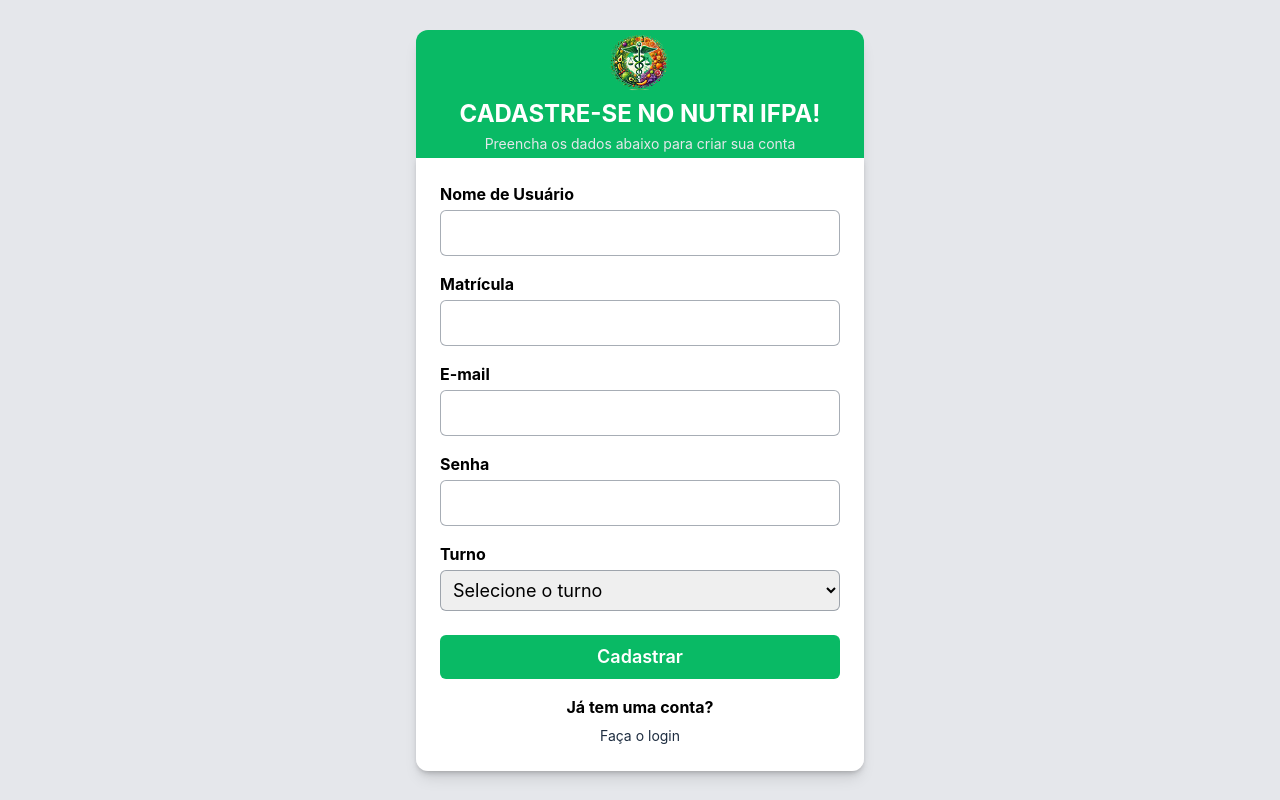
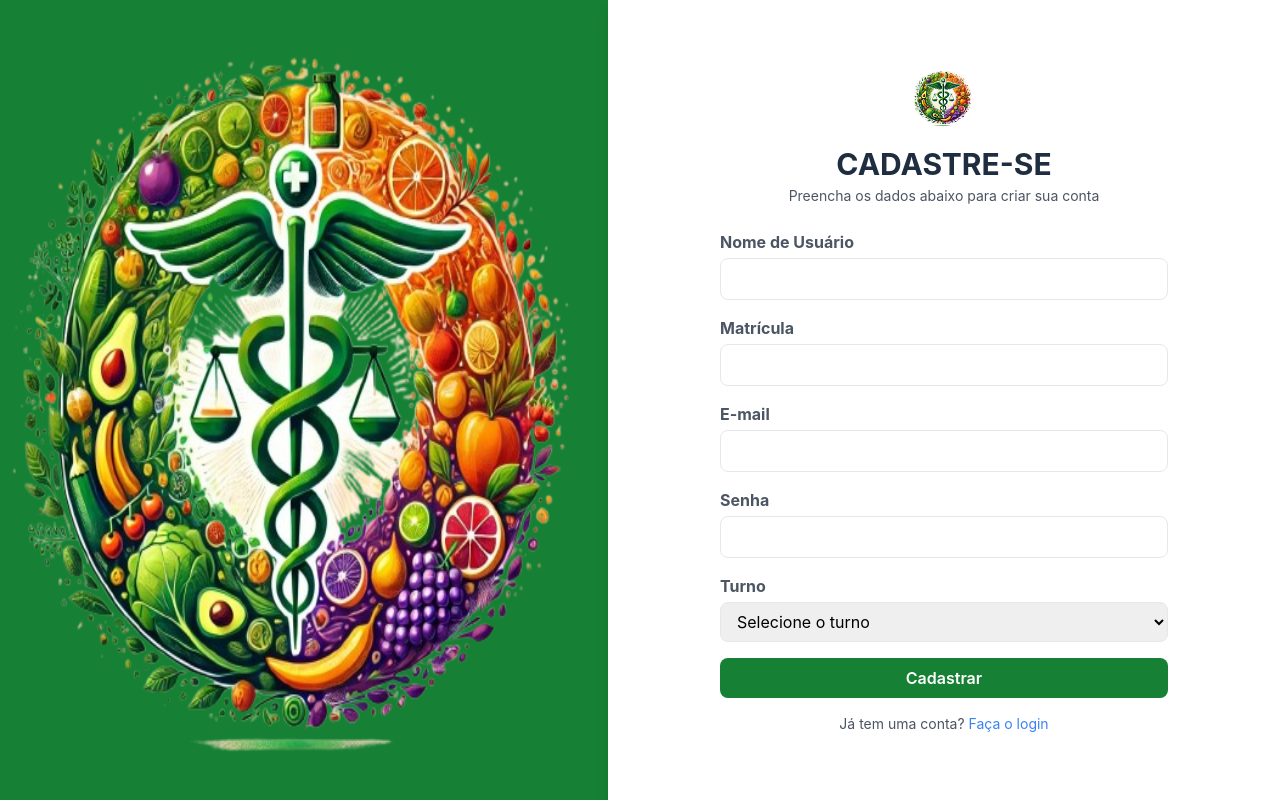
Before and after one commit to RomuloLB28/engenharia-software-front, a React (Create React App) app: page /register in a window 1280 px wide. Built offline with nearby package versions, Linux system fonts and the light colour scheme.

Commit message:
update: imagem na tela de login e cadastro

```diff
--- a/src/components/Login.js
+++ b/src/components/Login.js
@@ -1,63 +1,87 @@
 import React from 'react';
 import { Link } from 'react-router-dom';
-import logo from './logo.png'; // Importe seu logo
+import logo from './logo.png'; // Adicione o logo aqui
+import fundo from './fundo.jpeg'; // Adicione a imagem ou ilustração aqui
 
 const Login = () => {
   return (
-    <div className="flex items-center justify-center min-h-screen bg-gray-200 p-6">
-      <div className="bg-gray text-white w-full max-w-md rounded-xl shadow-lg">
-        {/* Logo e Texto */}
-        <div className="h-32 bg-[#09ba65] rounded-t-xl flex flex-col items-center justify-center p-4">
-          <img src={logo} alt="Logo" className="w-16 mb-1" />
-          {/* Texto de boas-vindas */}
-          <h1 className="text-2xl font-bold text-white text-center mb-1">
-            BEM VINDOS AO NUTRI IFPA!
-          </h1>
-          {/* Subtítulo */}
-          <h3 className="text-sm text-gray-200 text-center mb-1">
-            Monitorando e orientando sua alimentação
-          </h3>
+    <div className="flex min-h-screen bg-[#f0f9ff] opacity-90">
+      {/* Lado Esquerdo com a Ilustração */}
+      <div className="hidden md:flex flex-1 bg-[#168134] items-center justify-center">
+        <img
+          src={logo}
+          alt="fundo"
+          className="w-[100%] h-[100%]"
+        />
+      </div>
+
+      {/* Lado Direito com o Formulário */}
+      <div className="flex-1 flex items-center justify-center bg-white p-8 shadow-lg">
+        <div className="w-full max-w-md">
+          {/* Logo e Título */}
+          <div className="flex flex-col items-center mb-6">
+            <img src={logo} alt="Logo" className="w-16 mb-4" />
+            <h2 className="text-3xl font-bold text-[#1e2d40]">LOGIN</h2>
           </div>
 
           {/* Formulário */}
-        <form className="p-6 bg-white rounded-b-xl shadow-md">
-          {/* Input de Matricula */}
-          <div className="relative mb-6">
-            <i className="fas fa-user absolute left-2 top-1/2 transform -translate-y-1/2 text-gray-600"></i>
+          <form>
+            {/* Campo de Username */}
+            <div className="mb-4">
+              <label className="block mb-1 text-gray-600 font-bold">
+                Usuário
+              </label>
               <input
                 type="text"
+                placeholder=""
+                className="w-full px-3 py-2 border rounded-lg focus:outline-none focus:border-blue-500"
                 required
-              placeholder='Usuário'
-              className="w-full text-black pl-2 pr-4 py-2 text-lg border border-[#1e2d4063] rounded-md focus:border-[#1e2d40cf] outline-none"
               />
             </div>
 
-          {/* Input de Senha */}
-          <div className="relative mb-6">
-            <i className="fas fa-lock absolute left-2 top-1/2 transform -translate-y-1/2 text-gray-600"></i>
+            {/* Campo de Password */}
+            <div className="mb-4">
+              <label className="block mb-1 text-gray-600 font-bold">
+                Senha
+              </label>
               <input
                 type="password"
+                placeholder=""
+                className="w-full px-3 py-2 border rounded-lg focus:outline-none focus:border-blue-500"
                 required
-              placeholder='Senha'
-              className="w-full pl-2 text-black pr-4 py-2 text-lg border border-[#1e2d4063] rounded-md focus:border-[#1e2d40cf] outline-none"
               />
             </div>
 
-          {/* Botão de Login */}
-          <div className="mb-4">
-            <button className="w-full py-2 text-lg font-semibold bg-[#168134] text-white rounded-md hover:bg-[#059e52]">
-              Login
-            </button>
+            {/* Checkbox e Link */}
+            <div className="flex justify-between items-center mb-6">
+              <label className="inline-flex items-center">
+                <input type="checkbox" className="form-checkbox" />
+                <span className="ml-2 text-sm text-gray-600">Lembrar senha?</span>
+              </label>
+              <Link to="/forgot-password" className="text-sm text-blue-500 hover:underline">
+                Esqueceu a senha?
+              </Link>
             </div>
 
-          {/* Link para recuperação de senha */}
-          <div className="text-right">
-            <p className="relative mb-1 text-black font-bold">Não tem uma conta?</p>
-            <Link to="/register" className="text-[#1e2d40] text-sm hover:underline">
-              Cadastre-se
+            {/* Botão de Login */}
+            <button
+              type="submit"
+              className="w-full py-2 px-4 bg-[#168134] text-white font-semibold rounded-lg hover:bg-blue-600 transition duration-300"
+            >
+              Entrar
+            </button>
+
+            {/* Link para Registro */}
+            <div className="text-center mt-4">
+              <p className="text-sm text-gray-600">
+                Não tem uma conta?{' '}
+                <Link to="/register" className="text-blue-500 hover:underline">
+                  Inscrever-se
                 </Link>
+              </p>
             </div>
           </form>
+        </div>
       </div>
     </div>
   );
--- a/src/components/Register.js
+++ b/src/components/Register.js
@@ -1,72 +1,94 @@
 import React from 'react';
 import { Link } from 'react-router-dom';
 import logo from './logo.png'; // Importe seu logo
+import fundo from './fundo.jpeg'; // Importe a imagem de fundo
 
 const Register = () => {
   return (
-    <div className="flex items-center justify-center min-h-screen bg-gray-200 p-6">
-      <div className="bg-gray text-white w-full max-w-md rounded-xl shadow-lg">
-        {/* Logo e Texto */}
-        <div className="h-32 bg-[#09ba65] rounded-t-xl flex flex-col items-center justify-center p-4">
-          <img src={logo} alt="Logo" className="w-16 mb-1" />
-          {/* Texto de boas-vindas */}
-          <h1 className="text-2xl font-bold text-white text-center mb-1">
-            CADASTRE-SE NO NUTRI IFPA!
-          </h1>
-          {/* Subtítulo */}
-          <h3 className="text-sm text-gray-200 text-center mb-1">
+    <div className="flex min-h-screen bg-[#f0f9ff]">
+      {/* Lado Esquerdo com a Ilustração */}
+      <div className="hidden md:flex flex-1 bg-[#168134] items-center justify-center">
+        <img
+          src={logo}
+          alt="fundo"
+          className="w-[100%] h-[100%]"
+        />
+      </div>
+
+      {/* Lado Direito com o Formulário */}
+      <div className="flex-1 flex items-center justify-center bg-white p-8 shadow-lg">
+        <div className="w-full max-w-md">
+          {/* Logo e Título */}
+          <div className="flex flex-col items-center mb-6">
+            <img src={logo} alt="Logo" className="w-16 mb-4" />
+            <h2 className="text-3xl font-bold text-[#1e2d40]">CADASTRE-SE</h2>
+            <p className="text-sm text-gray-600 mt-1">
               Preencha os dados abaixo para criar sua conta
-          </h3>
+            </p>
           </div>
 
           {/* Formulário */}
-        <form className="p-6 bg-white rounded-b-xl shadow-md">
+          <form>
             {/* Nome de Usuário */}
-          <div className="relative mb-4">
-            <p className="relative mb-1 text-black font-bold">Nome de Usuário</p>
+            <div className="mb-4">
+              <label className="block mb-1 text-gray-600 font-bold">
+                Nome de Usuário
+              </label>
               <input
                 type="text"
+                placeholder=""
+                className="w-full px-3 py-2 border rounded-lg focus:outline-none focus:border-blue-500"
                 required
-              className="w-full text-black pl-2 pr-4 py-2 text-lg border border-[#1e2d4063] rounded-md focus:border-[#1e2d40cf] outline-none"
               />
             </div>
 
             {/* Matrícula */}
-          <div className="relative mb-4">
-            <p className="relative mb-1 text-black font-bold">Matrícula</p>
+            <div className="mb-4">
+              <label className="block mb-1 text-gray-600 font-bold">
+                Matrícula
+              </label>
               <input
                 type="text"
+                placeholder=""
+                className="w-full px-3 py-2 border rounded-lg focus:outline-none focus:border-blue-500"
                 required
-              className="w-full text-black pl-2 pr-4 py-2 text-lg border border-[#1e2d4063] rounded-md focus:border-[#1e2d40cf] outline-none"
               />
             </div>
 
-          {/* Email */}
-          <div className="relative mb-4">
-            <p className="relative mb-1 text-black font-bold">E-mail</p>
+            {/* E-mail */}
+            <div className="mb-4">
+              <label className="block mb-1 text-gray-600 font-bold">
+                E-mail
+              </label>
               <input
                 type="email"
+                placeholder=""
+                className="w-full px-3 py-2 border rounded-lg focus:outline-none focus:border-blue-500"
                 required
-              className="w-full text-black pl-2 pr-4 py-2 text-lg border border-[#1e2d4063] rounded-md focus:border-[#1e2d40cf] outline-none"
               />
             </div>
 
             {/* Senha */}
-          <div className="relative mb-4">
-            <p className="relative mb-1 text-black font-bold">Senha</p>
+            <div className="mb-4">
+              <label className="block mb-1 text-gray-600 font-bold">
+                Senha
+              </label>
               <input
                 type="password"
+                placeholder=""
+                className="w-full px-3 py-2 border rounded-lg focus:outline-none focus:border-blue-500"
                 required
-              className="w-full text-black pl-2 pr-4 py-2 text-lg border border-[#1e2d4063] rounded-md focus:border-[#1e2d40cf] outline-none"
               />
             </div>
 
             {/* Turno */}
-          <div className="relative mb-6">
-            <p className="relative mb-1 text-black font-bold">Turno</p>
+            <div className="mb-4">
+              <label className="block mb-1 text-gray-600 font-bold">
+                Turno
+              </label>
               <select
+                className="w-full px-3 py-2 border rounded-lg focus:outline-none focus:border-blue-500"
                 required
-              className="w-full text-black pl-2 pr-4 py-2 text-lg border border-[#1e2d4063] rounded-md focus:border-[#1e2d40cf] outline-none"
               >
                 <option value="">Selecione o turno</option>
                 <option value="manha">Manhã</option>
@@ -76,20 +98,24 @@
             </div>
 
             {/* Botão de Cadastro */}
-          <div className="mb-4">
-            <button className="w-full py-2 text-lg font-semibold bg-[#09ba65] text-white rounded-md hover:bg-[#059e52]">
+            <button
+              type="submit"
+              className="w-full py-2 px-4 bg-[#168134] text-white font-semibold rounded-lg hover:bg-blue-600 transition duration-300"
+            >
               Cadastrar
             </button>
-          </div>
 
-          {/* Link para voltar ao Login */}
-          <div className="text-center">
-            <p className="relative mb-1 text-black font-bold">Já tem uma conta?</p>
-            <Link to="/login" className="text-[#1e2d40] text-sm hover:underline">
+            {/* Link para Login */}
+            <div className="text-center mt-4">
+              <p className="text-sm text-gray-600">
+                Já tem uma conta?{' '}
+                <Link to="/login" className="text-blue-500 hover:underline">
                   Faça o login
                 </Link>
+              </p>
             </div>
           </form>
+        </div>
       </div>
     </div>
   );
```
Also changed, not shown: src/components/fundo.jpeg (added). Lines whose indentation alone changed are shown as unchanged.
